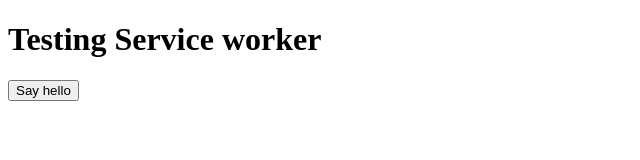
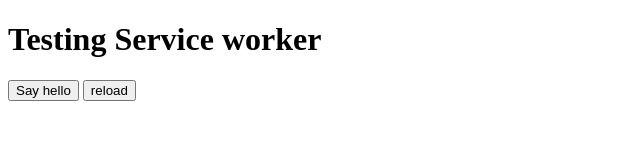
Before and after one commit to kumzz/serviceworker, a plain HTML site: page index.html in a window 1280 px wide. Shown: the whole page, without its empty margins (0-640 px from the left). Drawn offline with Linux system fonts and the light colour scheme.

Commit message:
Update index.html

```diff
--- a/index.html
+++ b/index.html
@@ -9,11 +9,19 @@
     <script src="app.js"></script>
 
     <input type="button" value="Say hello" onClick="showAndroidToast('Hello World!')" />
+    <input type="button" value="reload" onClick="reloadPage()" />
 
     <script type="text/javascript">
-    function showAndroidToast(toast) {
+      function showAndroidToast(toast) {
         Android.showToast(toast);
-    }
+      }
+      function reloadPage() {
+        if (navigator.serviceWorker.controller) {
+          navigator.serviceWorker.controller.postMessage({
+            "message": "reload"
+          });
+        }
+      }
     </script>
   </body>
 </html>
```
